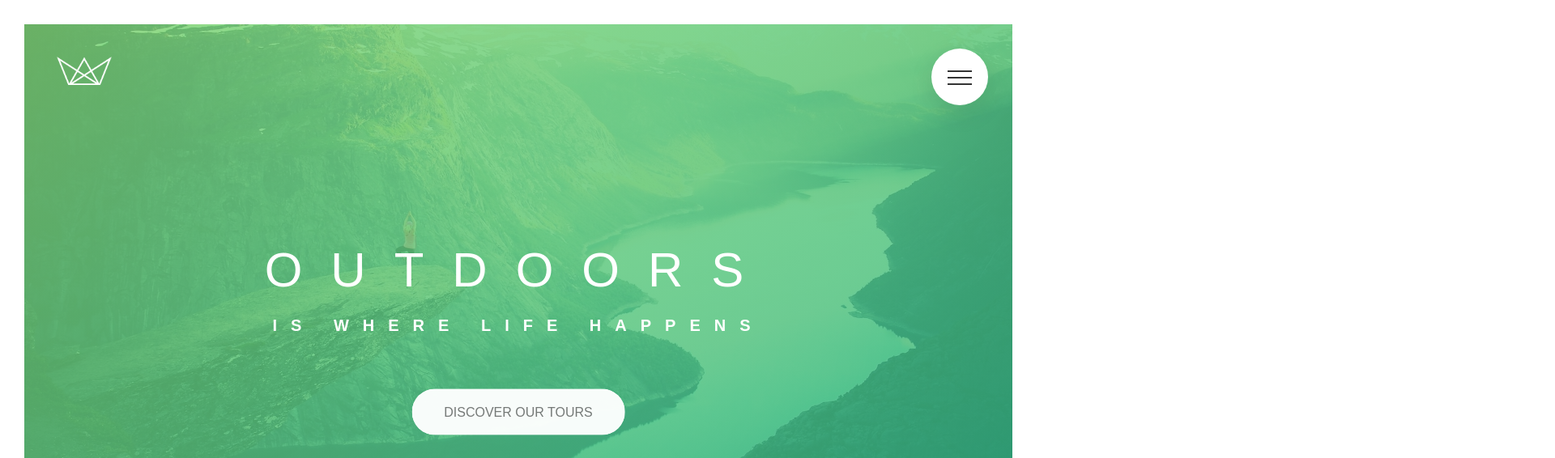
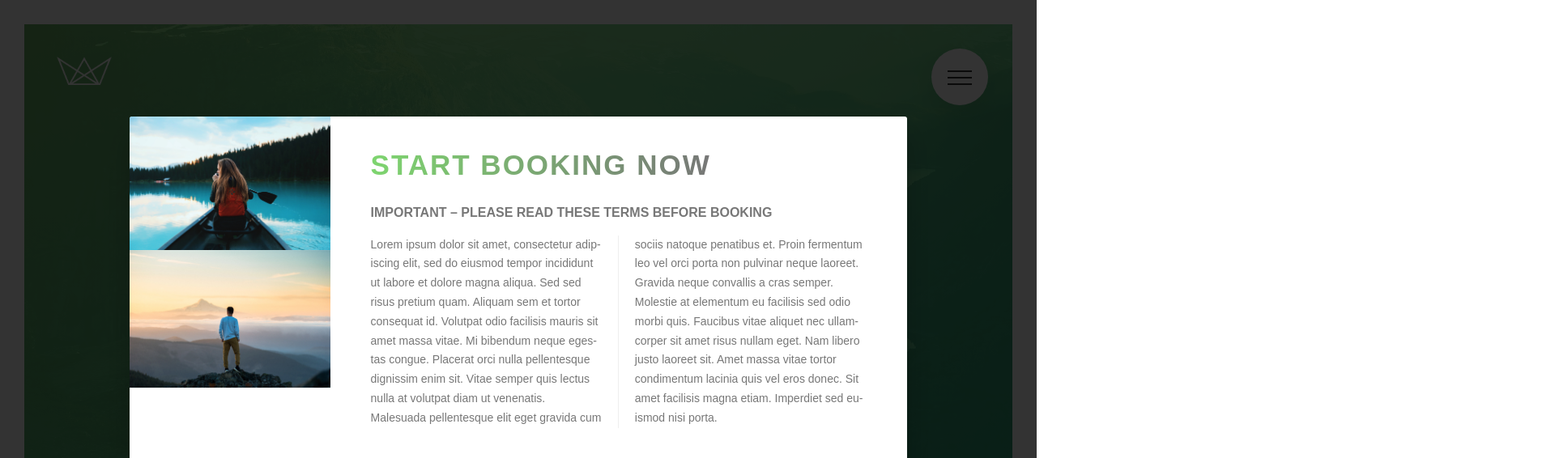
Before and after one commit to sakinacodes/Natours, a website: page index.html in a window 1280 px wide. Shown: the top 566 px of the page at 81% size, 1920 px wide, since content can reach past the window. Drawn offline with Linux system fonts and the light colour scheme.

Commit message:
pop up almost completed

```diff
--- a/index.html
+++ b/index.html
@@ -413,7 +413,7 @@
 					<img src="img/nat-9.jpg" alt="Tour photo" class="popup__img" />
 				</div>
 				<div class="popup__right">
-					<a href="#section-tours" class="popup__close">&times;</a>
+					<!-- <a href="#section-tours" class="popup__close">&times;</a> -->
 					<h2 class="heading-secondary u-margin-bottom-small">Start booking now</h2>
 					<h3 class="heading-tertiary u-margin-bottom-small">
 						Important &ndash; Please read these terms before booking
--- /dev/null
+++ b/sass/components/_popup.scss
@@ -0,0 +1,42 @@
+.popup {
+	position: fixed;
+	background-color: rgba($color-black, 0.8);
+	height: 100vh;
+	width: 100%;
+	top: 0;
+	left: 0;
+	z-index: 5000;
+
+	&__content {
+		@include absCenter;
+		width: 75%;
+		height: 50rem;
+		background-color: $color-white;
+		box-shadow: 0 2rem 4rem rgba($color-black, 0.2);
+		border-radius: 3px;
+		display: table;
+		overflow: hidden;
+	}
+	&__left {
+		width: 3.333333%;
+		display: table-cell;
+	}
+	&__right {
+		width: 6.66667%;
+		display: table-cell;
+		vertical-align: middle;
+		padding: 3rem 5rem;
+	}
+	&__img {
+		display: block;
+		width: 100%;
+	}
+	&__text {
+		font-size: 1.4rem;
+		margin-bottom: 4rem;
+		column-count: 2;
+		column-gap: 4rem;
+		column-rule: 1px solid $color-grey-light-2;
+		hyphens: auto;
+	}
+}
--- a/sass/sas.scss
+++ b/sass/sas.scss
@@ -14,6 +14,7 @@
 @import 'components/story';
 @import 'components/bg-video';
 @import 'components/form';
+@import 'components/popup';
 @import 'pages/home';
 @import 'layout/header';
 @import 'layout/footer';
```
Also changed, not shown: css/style.css.
